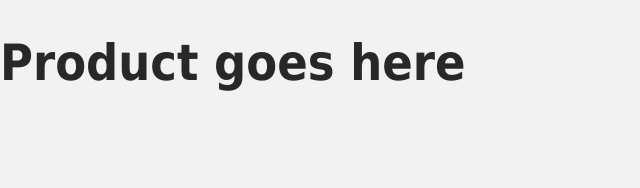
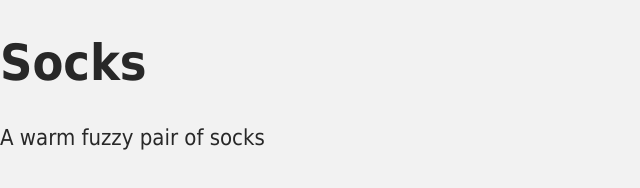
Before and after one commit to MT-RD/Intro-to-vue-3, a plain HTML site: page index.html in a window 1280 px wide. Shown: the whole page, without its empty margins (0-640 px from the left). Drawn offline with nearby package versions, Linux system fonts and the light colour scheme.

Commit message:
Added product name and description

```diff
--- a/index.html
+++ b/index.html
@@ -10,10 +10,16 @@
   </head>
   <body>
     <div id="app">
-      <h1>Product goes here</h1>
+      <h1>{{product}}</h1>
+      <p>{{description}}</p>
     </div>
 
     <!-- Import Js -->
     <script src="./main.js"></script>
+
+    <!-- Mount App -->
+    <script>
+      const mountedApp = app.mount('#app')
+    </script>
   </body>
 </html>
--- a/main.js
+++ b/main.js
@@ -1 +1,8 @@
-const product = 'Socks'
+const app = Vue.createApp({
+  data() {
+    return {
+      product: 'Socks',
+      description: 'A warm fuzzy pair of socks'
+    }
+  },
+})
```
